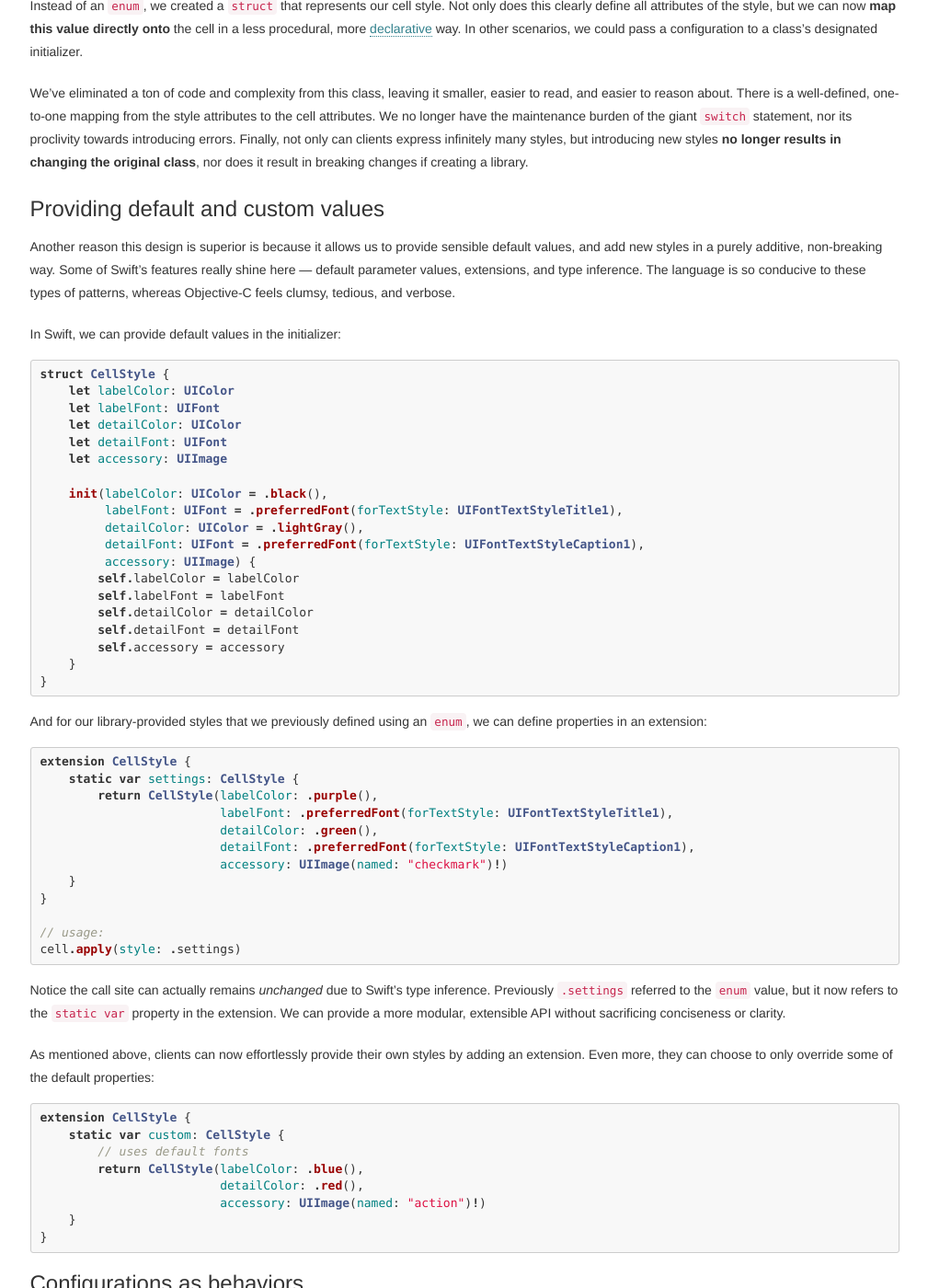
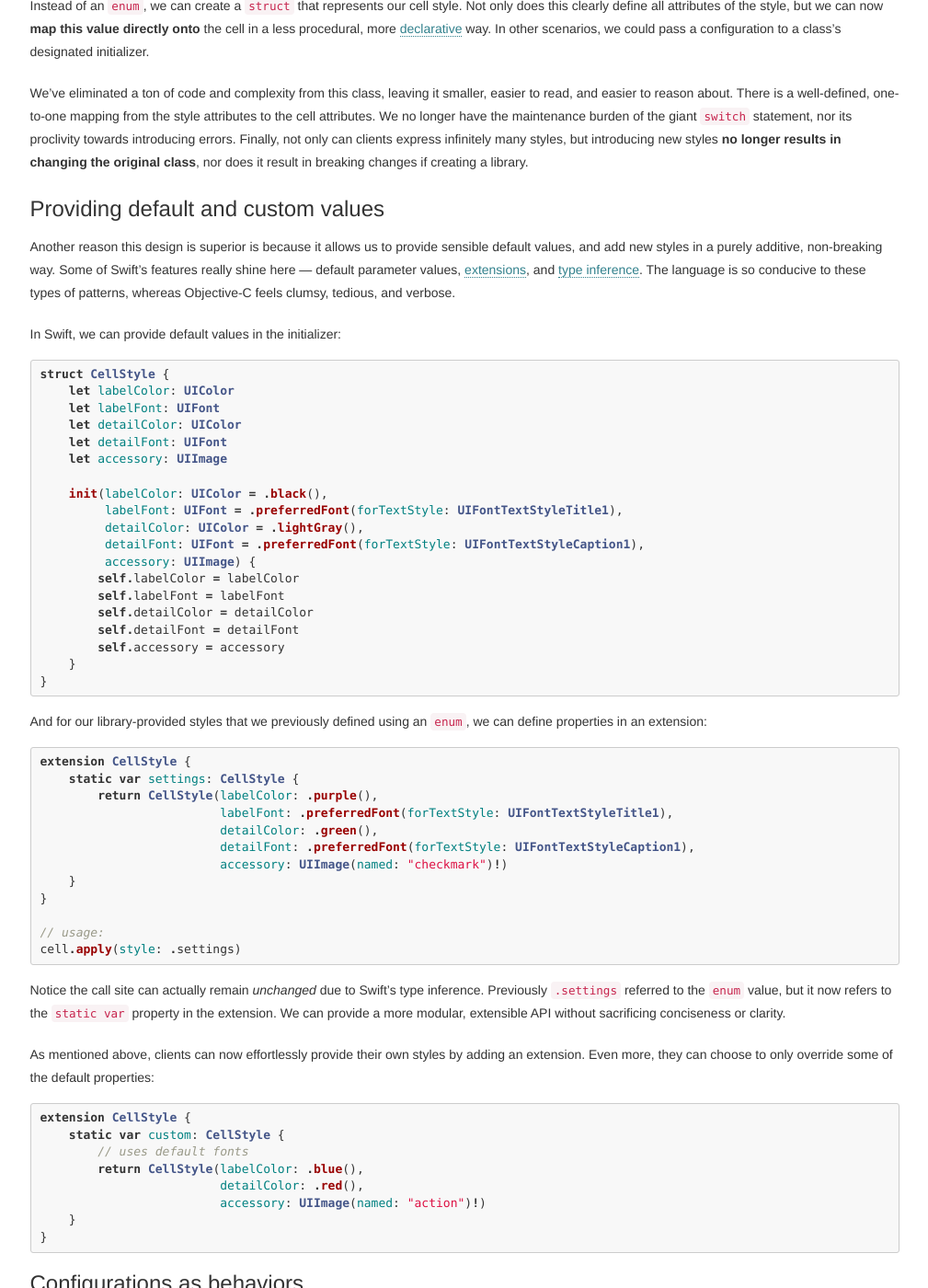
Before and after one commit to jessesquires/jessesquires.com, a Jekyll site: the page built from _posts/2016-07-31-enums-as-configs.md, in a window 1280 px wide and 1400 px high, scrolled down 3153 px. Shown: the whole window at 92% size, without its empty margins (135-1144 px from the left). Built offline with Jekyll 4.4.1, drawn with Linux system fonts in a browser that asks for light colours.

Commit message:
post corrections/edits

```diff
--- a/_posts/2016-07-31-enums-as-configs.md
+++ b/_posts/2016-07-31-enums-as-configs.md
@@ -122,13 +122,13 @@
 }
 {% endhighlight %}
 
-Instead of an `enum`, we created a `struct` that represents our cell style. Not only does this clearly define all attributes of the style, but we can now **map this value directly onto** the cell in a less procedural, more [declarative](https://en.wikipedia.org/wiki/Declarative_programming) way. In other scenarios, we could pass a configuration to a class's designated initializer.
+Instead of an `enum`, we can create a `struct` that represents our cell style. Not only does this clearly define all attributes of the style, but we can now **map this value directly onto** the cell in a less procedural, more [declarative](https://en.wikipedia.org/wiki/Declarative_programming) way. In other scenarios, we could pass a configuration to a class's designated initializer.
 
 We've eliminated a ton of code and complexity from this class, leaving it smaller, easier to read, and easier to reason about. There is a well-defined, one-to-one mapping from the style attributes to the cell attributes. We no longer have the maintenance burden of the giant `switch` statement, nor its proclivity towards introducing errors. Finally, not only can clients express infinitely many styles, but introducing new styles **no longer results in changing the original class**, nor does it result in breaking changes if creating a library.
 
 ### Providing default and custom values
 
-Another reason this design is superior is because it allows us to provide sensible default values, and add new styles in a purely additive, non-breaking way. Some of Swift's features really shine here &mdash; default parameter values, extensions, and type inference. The language is so conducive to these types of patterns, whereas Objective-C feels clumsy, tedious, and verbose.
+Another reason this design is superior is because it allows us to provide sensible default values, and add new styles in a purely additive, non-breaking way. Some of Swift's features really shine here &mdash; default parameter values, [extensions](https://developer.apple.com/library/ios/documentation/Swift/Conceptual/Swift_Programming_Language/Extensions.html), and [type inference](https://developer.apple.com/library/ios/documentation/Swift/Conceptual/Swift_Programming_Language/Types.html#//apple_ref/doc/uid/TP40014097-CH31-ID457). The language is so conducive to these types of patterns, whereas Objective-C feels clumsy, tedious, and verbose.
 
 In Swift, we can provide default values in the initializer:
 
@@ -171,7 +171,7 @@
 cell.apply(style: .settings)
 {% endhighlight %}
 
-Notice the call site can actually remains *unchanged* due to Swift's type inference. Previously `.settings` referred to the `enum` value, but it now refers to the `static var` property in the extension. We can provide a more modular, extensible API without sacrificing conciseness or clarity.
+Notice the call site can actually remain *unchanged* due to Swift's type inference. Previously `.settings` referred to the `enum` value, but it now refers to the `static var` property in the extension. We can provide a more modular, extensible API without sacrificing conciseness or clarity.
 
 As mentioned above, clients can now effortlessly provide their own styles by adding an extension. Even more, they can choose to only override some of the default properties:
 
```
